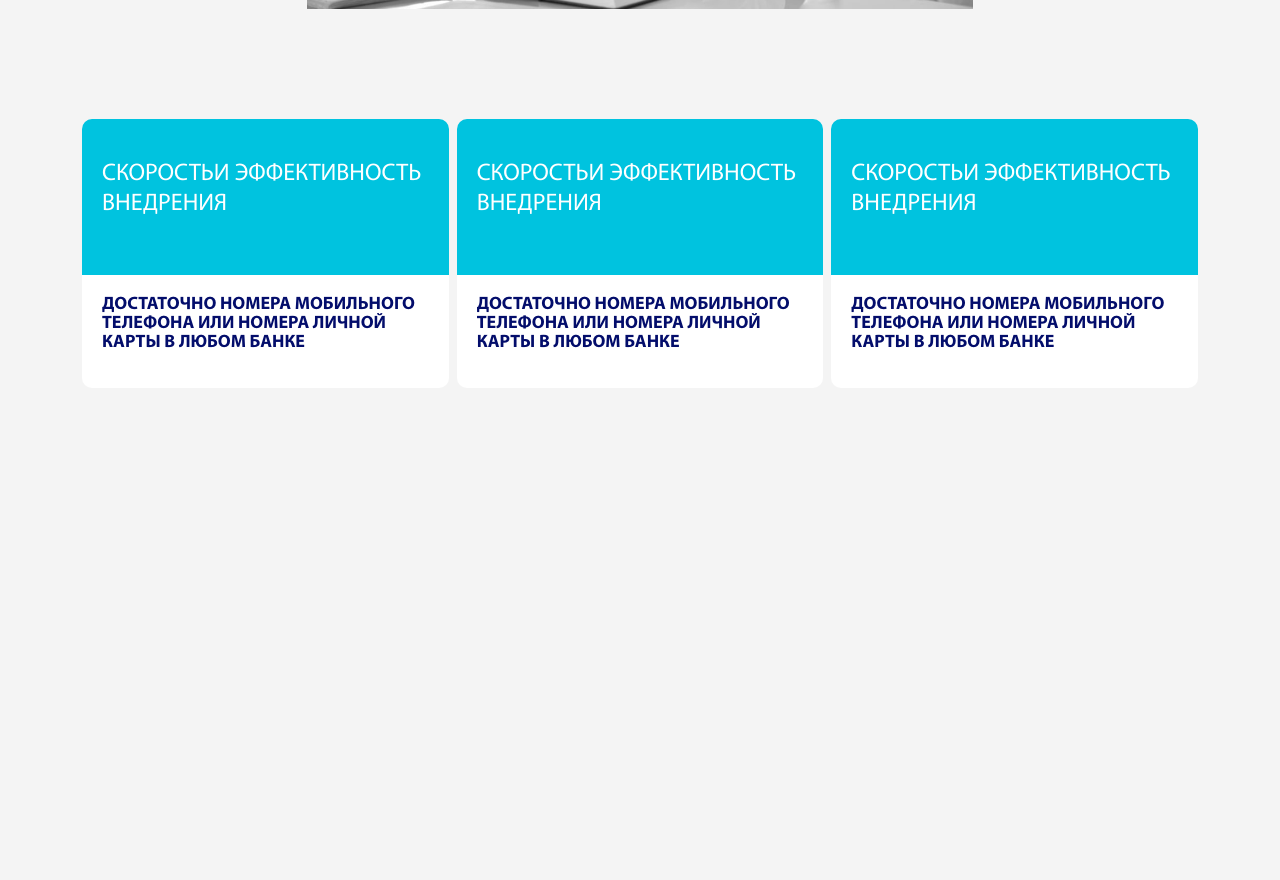
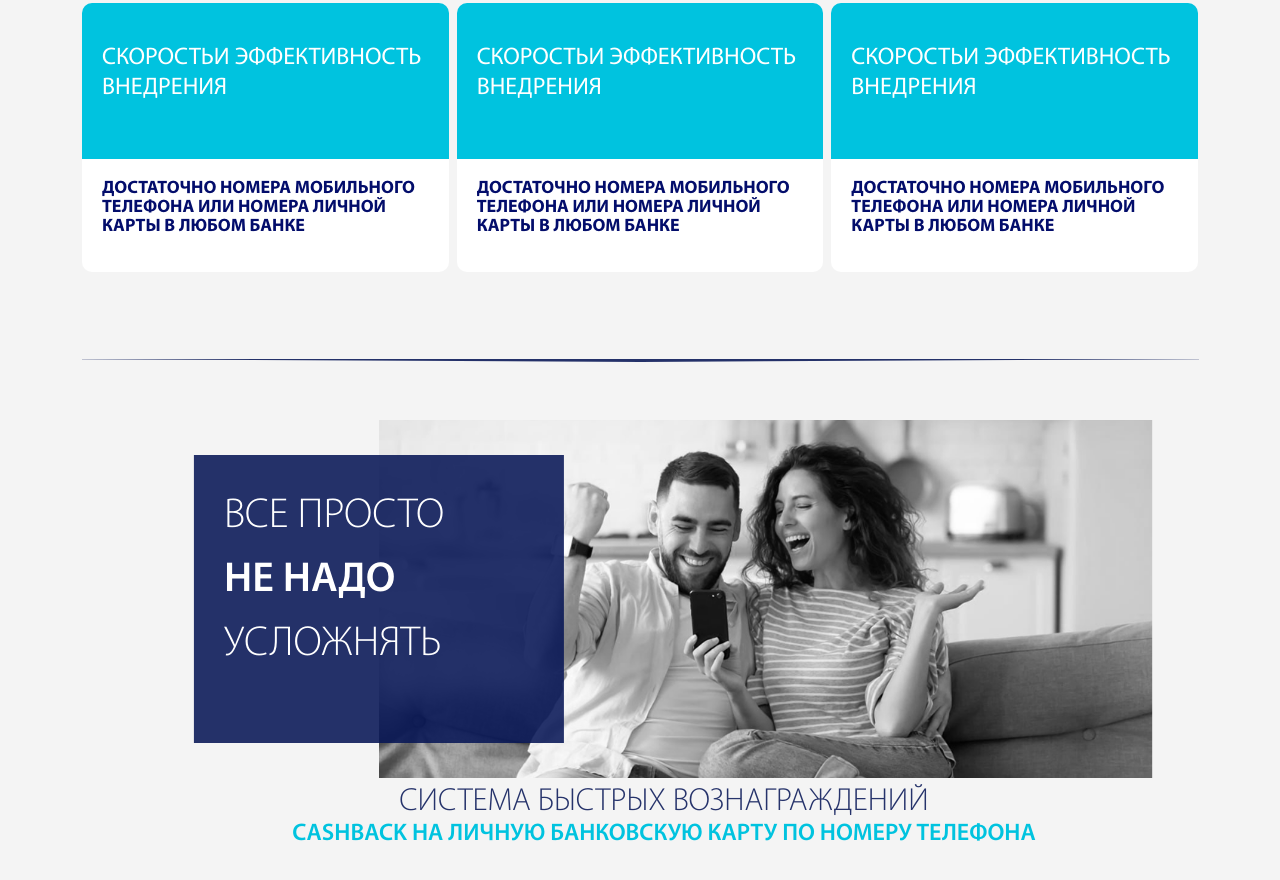
Before and after one commit to giorgideveloper/reward, a website: page index.html in a window 1280 px wide. Shown: the part 2347-3227 px from the top of the page. Before the commit the page ends 2931 px from the top, so only its background shows below. Drawn offline with nearby package versions, Linux system fonts and the light colour scheme.

Commit message:
Refactor index.html and style.css to add a new section for quick rewards system. Improved layout and styling for the section, including responsive design adjustments. Updated nodemon version in package-lock.json for consistency.

```diff
--- a/index.html
+++ b/index.html
@@ -260,11 +260,8 @@
     </div>
 
     <div class="widget-container">
-
-
         <div class="container">
             <div class="row justify-content-center">
-
                 <div class="col-12 section-image-md">
                     <div class="section-left-md">
                         <p>MY <br> <b>BONUS</b><br> REWARD</p>
@@ -278,7 +275,7 @@
 
                 </div>
             </div>
-            <div class="row widget  mt-lg-5  g-2">
+            <div class="row widget mt-lg-5  g-2">
 
                 <div class="col">
                     <div class="card-widget">
@@ -307,7 +304,45 @@
                     </div>
                 </div>
             </div>
+            <div class="row">
+                <div class="col-12">
+                    <div class="box-border">
+                        <svg xmlns="http://www.w3.org/2000/svg" viewBox="0 0 1000 100" preserveAspectRatio="none">
+                            <path class="elementor-shape-fill" d="M500,98.9L0,6.1V0h1000v6.1L500,98.9z"
+                                style="fill: rgba(6, 21, 85, 0.87);"></path>
+                        </svg>
+                    </div>
+                </div>
+            </div>
         </div>
+
+<section class="section-four mt-md-5 ms-lg-5">
+    <div class="container">
+        <div class="row ms-lg-5">
+            <div class="col-12 d-flex justify-content-center align-items-center ms-lg-5">
+                <div class="section-four-main ms-lg-5">
+                    <div class="section-four-right position-relative">
+                        <img src="./src/img/image3.png" width="100%" height="100%" alt="">
+                        <div class="section-four-left position-absolute top-50 start-0 translate-middle">
+                            <p>ВСЕ ПРОСТО<br>
+                               <b>НЕ НАДО</b><br>
+                                УСЛОЖНЯТЬ </p>
+                        </div>
+                    </div>
+                </div>
+            </div>
+        </div>
+        <div class="row">
+            <div class="col-12">
+                <div class="section-four-title text-center mt-1">
+                    <p>СИСТЕМА БЫСТРЫХ ВОЗНАГРАЖДЕНИЙ</p>
+                    <p>  CASHBACK НА ЛИЧНУЮ БАНКОВСКУЮ КАРТУ ПО НОМЕРУ ТЕЛЕФОНА</p>
+                </div>
+            </div>
+
+        </div>
+    </div>
+</section>
         <script src="https://cdn.jsdelivr.net/npm/bootstrap@5.3.6/dist/js/bootstrap.bundle.min.js"
             integrity="sha384-j1CDi7MgGQ12Z7Qab0qlWQ/Qqz24Gc6BM0thvEMVjHnfYGF0rmFCozFSxQBxwHKO"
             crossorigin="anonymous"></script>
--- a/src/css/style.css
+++ b/src/css/style.css
@@ -137,6 +137,17 @@
     .widget{
         margin-top: 550px !important;
     }
+    .section-four-left{
+        position: relative !important;
+    }
+    .section-four-main{
+        width: 100% !important;
+        height: 100% !important;
+
+    }
+    .section-four-main img{
+        object-fit: cover !important;
+    }
 }
 
 
@@ -224,7 +235,7 @@
 
 @media (min-width: 1400px) {
     .container {
-        max-width: 1238px;
+        max-width: 1150px;
     }
 
     .box-container {
@@ -324,7 +335,7 @@ body {
 }
 
 .box-tow {
-    margin-bottom: 163px;
+    margin-bottom: 20px;
 }
 
 .box-content-tow {
@@ -491,3 +502,43 @@ left: -100px;
 /* .box-content-button{
     margin-top: 70px;
 } */
+
+.section-four-main{
+    width: 773.6px;
+    height: 358.5px;
+    display: flex;
+    justify-content: center !important;
+}
+.section-four-left{
+    background-color: rgba(6, 21, 85, 0.87);
+    color: #fff;
+    padding: 30px 120px 50px 30px;
+}
+.section-four-left p{
+    font-size: 42px;
+    font-weight: 300;
+    line-height: 64px;
+    letter-spacing: normal;
+    text-transform: uppercase;
+}
+.section-four-left p b{
+    font-weight: 600;
+}
+.section-four-title p:nth-child(1){
+    font-size: 32px;
+    font-weight: 300;
+    line-height: 41px;
+    letter-spacing: normal;
+    text-transform: uppercase;
+    color: rgb(38, 51, 107)
+
+}
+.section-four-title p:nth-child(2){
+    font-size: 24px;
+    font-weight: 600;
+    line-height: 31px;
+    letter-spacing: normal;
+    text-transform: uppercase;
+    color: #00C3DF;
+    margin-top: -20px;
+}
```
Also changed, not shown: src/img/image3.png (added), 1 other file.
